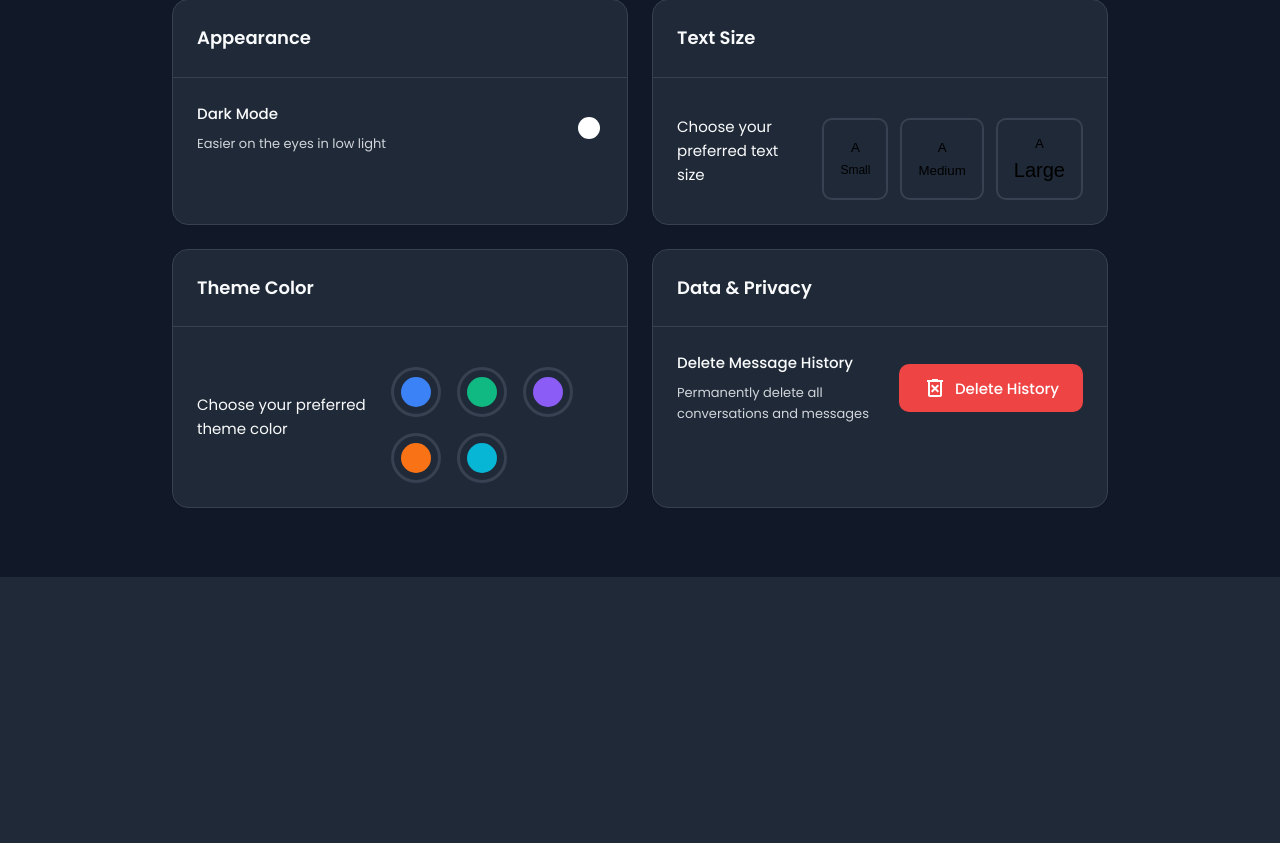
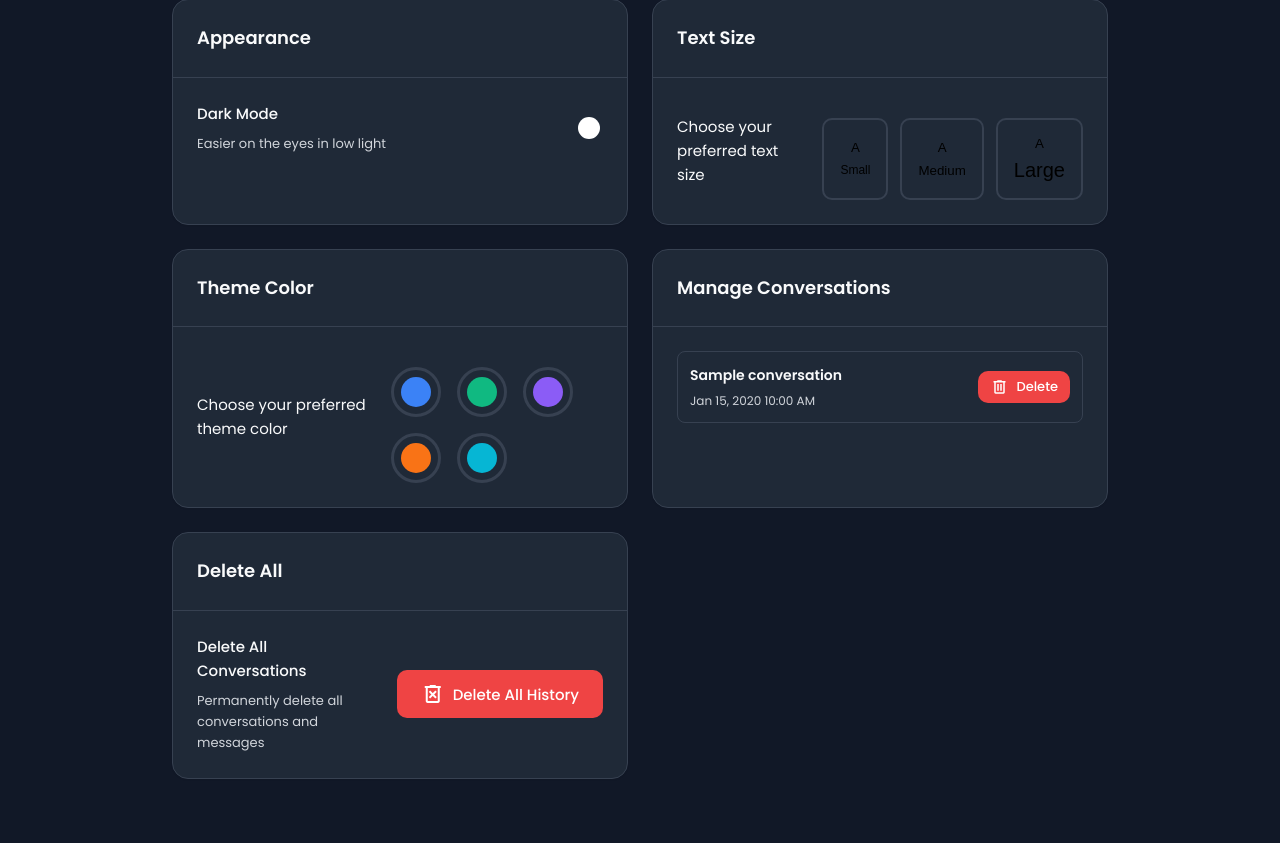
Before and after one commit to KevClint/InfoBot, a PHP site: page /infobot/pages/settings.php in a window 1280 px wide. Shown: the part 223-1066 px from the top of the page. Before the commit the page ends 800 px from the top, so only its background shows below. Run offline with PHP 8.4, Linux system fonts and the light colour scheme; the visitor is signed in with stand-in values (Sample User, id 1); tables that the repository leaves empty hold one stand-in row (values such as "Sample post").

Commit message:
1.5 Bug fixes and new features

```diff
--- a/assets/css/style.css
+++ b/assets/css/style.css
@@ -367,6 +367,12 @@ textarea.form-input {
     display: flex;
     justify-content: space-between;
     align-items: center;
+    min-width: 0;
+}
+
+.conversation-item > div {
+    min-width: 0;
+    flex: 1;
 }
 
 .conversation-item:hover {
@@ -384,6 +390,7 @@ textarea.form-input {
     overflow: hidden;
     text-overflow: ellipsis;
     white-space: nowrap;
+    word-break: break-word;
 }
 
 .conversation-date {
--- a/config/database.php
+++ b/config/database.php
@@ -15,6 +15,18 @@ define('DB_NAME', EnvLoader::get('DB_NAME', 'ai_chatbot_db'));
 define('GROQ_API_KEY', EnvLoader::get('GROQ_API_KEY', ''));
 define('GROQ_API_URL', EnvLoader::get('GROQ_API_URL', ''));
 define('GROQ_MODEL', EnvLoader::get('GROQ_MODEL', ''));
+
+// Determine BASE_PATH dynamically for Apache and PHP built-in server compatibility
+if (!defined('BASE_PATH')) {
+    $script_name = $_SERVER['SCRIPT_NAME'] ?? '';
+    // Check if /infobot/ is in the path (Apache/XAMPP)
+    if (strpos($script_name, '/infobot/') !== false) {
+        define('BASE_PATH', '/infobot/');
+    } else {
+        // PHP built-in server or running from root
+        define('BASE_PATH', '/');
+    }
+}
 
 /**
  * Create database connection
--- a/includes/auth.php
+++ b/includes/auth.php
@@ -5,6 +5,9 @@
  * This file contains all functions related to user authentication,
  * session management, and security.
  */
+
+// Ensure database config is loaded (defines BASE_PATH)
+require_once __DIR__ . '/../config/database.php';
 
 // Start session if not already started
 if (session_status() === PHP_SESSION_NONE) {
@@ -61,7 +64,7 @@ function isAdmin() {
  */
 function requireAdmin() {
     if (!isLoggedIn() || !isAdmin()) {
-        header('Location: /infobot/pages/chat.php');
+        header('Location: ' . BASE_PATH . 'pages/chat.php');
         exit();
     }
 }
@@ -74,7 +77,7 @@ function requireAdmin() {
 function requireLogin($redirect_to = '') {
     if (!isLoggedIn()) {
         $redirect = $redirect_to ? '?redirect=' . urlencode($redirect_to) : '';
-        header('Location: /infobot/pages/login.php' . $redirect);
+        header('Location: ' . BASE_PATH . 'pages/login.php' . $redirect);
         exit();
     }
 }
--- a/index.php
+++ b/index.php
@@ -11,10 +11,11 @@ require_once __DIR__ . '/includes/auth.php';
 // Check if user is logged in
 if (isLoggedIn()) {
     // Redirect to chat
-    header('Location: /infobot/pages/chat.php');
+    // header('Location: /infobot/pages/chat.php');
+    header('Location: pages/chat.php');
 } else {
     // Redirect to login
-    header('Location: /infobot/pages/login.php');
+    header('Location: pages/login.php');
 }
 
 exit();
--- a/pages/logout.php
+++ b/pages/logout.php
@@ -12,6 +12,6 @@ require_once __DIR__ . '/../includes/auth.php';
 logoutUser();
 
 // Redirect to login page
-header('Location: /infobot/pages/login.php');
+header('Location: ' . BASE_PATH . 'pages/login.php');
 exit();
 ?>
--- a/pages/settings.php
+++ b/pages/settings.php
@@ -19,10 +19,14 @@ $prefs = getUserPreferences($user_id);
 // Get user's conversations
 $conn = getDatabaseConnection();
 $conversations = [];
-$result = $conn->query("SELECT id, title, created_at FROM conversations WHERE user_id = $user_id ORDER BY created_at DESC");
+$stmt = $conn->prepare("SELECT id, title, created_at FROM conversations WHERE user_id = ? ORDER BY created_at DESC");
+$stmt->bind_param("i", $user_id);
+$stmt->execute();
+$result = $stmt->get_result();
 while ($row = $result->fetch_assoc()) {
     $conversations[] = $row;
 }
+$stmt->close();
 closeDatabaseConnection($conn);
 ?>
 <!DOCTYPE html>
@@ -31,27 +35,27 @@ closeDatabaseConnection($conn);
     <meta charset="UTF-8">
     <meta name="viewport" content="width=device-width, initial-scale=1.0">
     <title>Settings - InfoBot</title>
-    <link rel="stylesheet" href="/infobot/assets/css/style.css">
+    <link rel="stylesheet" href="<?php echo BASE_PATH; ?>assets/css/style.css">
 </head>
 <body>
     <!-- Header -->
     <header class="header">
         <div class="container">
             <div class="header-content">
-                <a href="/infobot/pages/chat.php" class="logo">
+                <a href="<?php echo BASE_PATH; ?>pages/chat.php" class="logo">
                     <span class="material-symbols-outlined">smart_toy</span>
                     InfoBot
                 </a>
                 <nav class="nav">
-                    <a href="/infobot/pages/chat.php" class="nav-link">
+                    <a href="<?php echo BASE_PATH; ?>pages/chat.php" class="nav-link">
                         <span class="material-symbols-outlined">chat</span>
                         <span>Chat</span>
                     </a>
-                    <a href="/infobot/pages/settings.php" class="nav-link active">
+                    <a href="<?php echo BASE_PATH; ?>pages/settings.php" class="nav-link active">
                         <span class="material-symbols-outlined">settings</span>
                         <span>Settings</span>
                     </a>
-                    <a href="/infobot/pages/logout.php" class="nav-link">
+                    <a href="<?php echo BASE_PATH; ?>pages/logout.php" class="nav-link">
                         <span class="material-symbols-outlined">logout</span>
                         <span>Logout</span>
                     </a>
@@ -150,17 +154,44 @@ closeDatabaseConnection($conn);
             <!-- Data & Privacy -->
             <div class="settings-card">
                 <div class="settings-card-header">
-                    <h3>Data & Privacy</h3>
+                    <h3>Manage Conversations</h3>
+                </div>
+                <div class="settings-card-body">
+                    <?php if (empty($conversations)): ?>
+                        <p class="settings-description">You have no conversations yet. Start a new chat!</p>
+                    <?php else: ?>
+                        <div class="conversations-list">
+                            <?php foreach ($conversations as $conv): ?>
+                                <div class="conversation-item-settings">
+                                    <div class="conversation-info">
+                                        <h4><?php echo htmlspecialchars($conv['title']); ?></h4>
+                                        <p class="text-muted"><?php echo date('M j, Y g:i A', strtotime($conv['created_at'])); ?></p>
+                                    </div>
+                                    <button class="btn btn-danger btn-sm" onclick="deleteConversation(<?php echo $conv['id']; ?>, '<?php echo htmlspecialchars($conv['title']); ?>')">
+                                        <span class="material-symbols-outlined">delete</span>
+                                        Delete
+                                    </button>
+                                </div>
+                            <?php endforeach; ?>
+                        </div>
+                    <?php endif; ?>
+                </div>
+            </div>
+
+            <!-- Data & Privacy -->
+            <div class="settings-card">
+                <div class="settings-card-header">
+                    <h3>Delete All</h3>
                 </div>
                 <div class="settings-card-body">
                     <div class="settings-item">
                         <div class="settings-label">
-                            <label>Delete Message History</label>
+                            <label>Delete All Conversations</label>
                             <p class="settings-description">Permanently delete all conversations and messages</p>
                         </div>
                         <button class="btn btn-danger" onclick="deleteAllHistory()">
                             <span class="material-symbols-outlined">delete_forever</span>
-                            Delete History
+                            Delete All History
                         </button>
                     </div>
                 </div>
@@ -174,6 +205,7 @@ closeDatabaseConnection($conn);
     </div>
 
     <script>
+        const basePath = '<?php echo BASE_PATH; ?>';
         const currentDarkMode = <?php echo $prefs['dark_mode'] ? 'true' : 'false'; ?>;
         const currentFontSize = '<?php echo $prefs['font_size']; ?>';
         const currentThemeColor = '<?php echo $prefs['theme_color']; ?>';
@@ -237,7 +269,7 @@ closeDatabaseConnection($conn);
 
         // Save preferences to server
         function savePreferences(darkMode, fontSize, themeColor) {
-            fetch('/infobot/api/save_preferences.php', {
+            fetch(basePath + 'api/save_preferences.php', {
                 method: 'POST',
                 headers: {
                     'Content-Type': 'application/json'
@@ -276,7 +308,7 @@ closeDatabaseConnection($conn);
                 return;
             }
 
-            fetch('/infobot/api/delete_all_conversations.php', {
+            fetch(basePath + 'api/delete_all_conversations.php', {
                 method: 'POST',
                 headers: {
                     'Content-Type': 'application/json'
@@ -287,7 +319,7 @@ closeDatabaseConnection($conn);
             .then(data => {
                 if (data.success) {
                     alert('All conversations and messages have been deleted.');
-                    window.location.href = '/infobot/pages/chat.php';
+                    window.location.href = basePath + 'pages/chat.php';
                 } else {
                     alert('Error: ' + (data.error || 'Failed to delete history'));
                 }
@@ -298,8 +330,96 @@ closeDatabaseConnection($conn);
             });
         }
 
+        // Delete single conversation
+        function deleteConversation(convId, convTitle) {
+            if (!confirm(`Are you sure you want to delete the conversation "${convTitle}"? This action cannot be undone.`)) {
+                return;
+            }
+
+            fetch(basePath + 'api/delete_conversation.php', {
+                method: 'POST',
+                headers: {
+                    'Content-Type': 'application/json'
+                },
+                body: JSON.stringify({
+                    conversation_id: convId
+                })
+            })
+            .then(response => response.json())
+            .then(data => {
+                if (data.success) {
+                    alert('Conversation deleted successfully.');
+                    location.reload();
+                } else {
+                    alert('Error: ' + (data.error || 'Failed to delete conversation'));
+                }
+            })
+            .catch(error => {
+                console.error('Error:', error);
+                alert('An error occurred while deleting the conversation.');
+            });
+        }
+
         // Initialize on page load
         initializeTheme();
     </script>
+
+    <style>
+        .conversations-list {
+            display: flex;
+            flex-direction: column;
+            gap: 12px;
+            max-height: 400px;
+            overflow-y: auto;
+        }
+
+        .conversation-item-settings {
+            display: flex;
+            justify-content: space-between;
+            align-items: center;
+            padding: 12px;
+            background: var(--bg-secondary);
+            border-radius: 8px;
+            border: 1px solid var(--border-color, #e5e7eb);
+        }
+
+        .conversation-item-settings:hover {
+            background: var(--bg-tertiary);
+        }
+
+        .conversation-info {
+            flex: 1;
+        }
+
+        .conversation-info h4 {
+            margin: 0 0 4px 0;
+            font-size: 14px;
+            font-weight: 600;
+            color: var(--text-primary);
+            word-break: break-word;
+        }
+
+        .conversation-info p {
+            margin: 0;
+            font-size: 12px;
+            color: var(--text-secondary, #666);
+        }
+
+        .btn-sm {
+            padding: 6px 12px;
+            font-size: 13px;
+            min-width: auto;
+            white-space: nowrap;
+            margin-left: 12px;
+        }
+
+        .btn-sm .material-symbols-outlined {
+            font-size: 18px;
+        }
+
+        .text-muted {
+            color: var(--text-secondary, #999);
+        }
+    </style>
 </body>
 </html>
```
Also changed, not shown: pages/admin/index.php (+10 -10 lines), pages/admin/knowledge.php (+8 -8 lines), pages/chat.php (+28 -18 lines), pages/knowledge_form.php (+11 -11 lines), pages/knowledge_view.php (+10 -10 lines), pages/login.php (+5 -5 lines), pages/manage.php (+13 -13 lines), pages/register.php (+4 -4 lines), test.php (deleted, +0 -13 lines).
